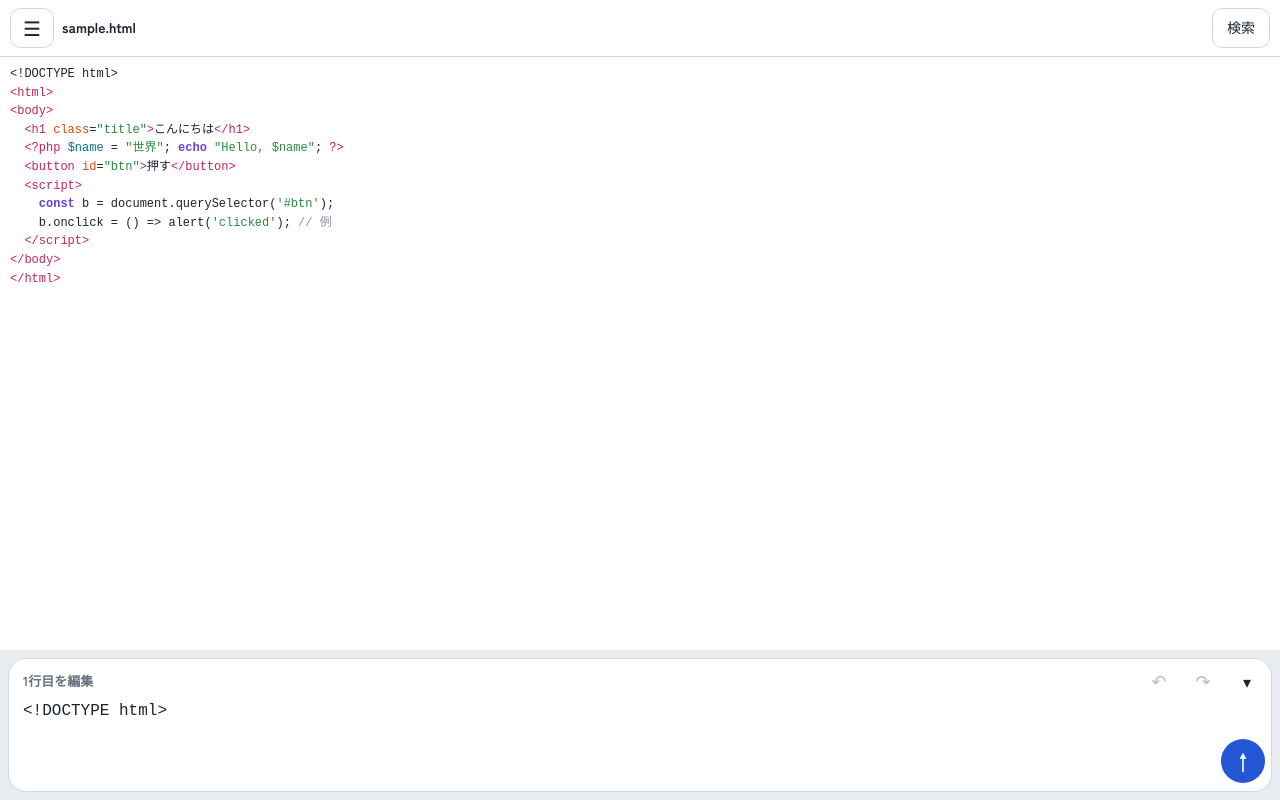
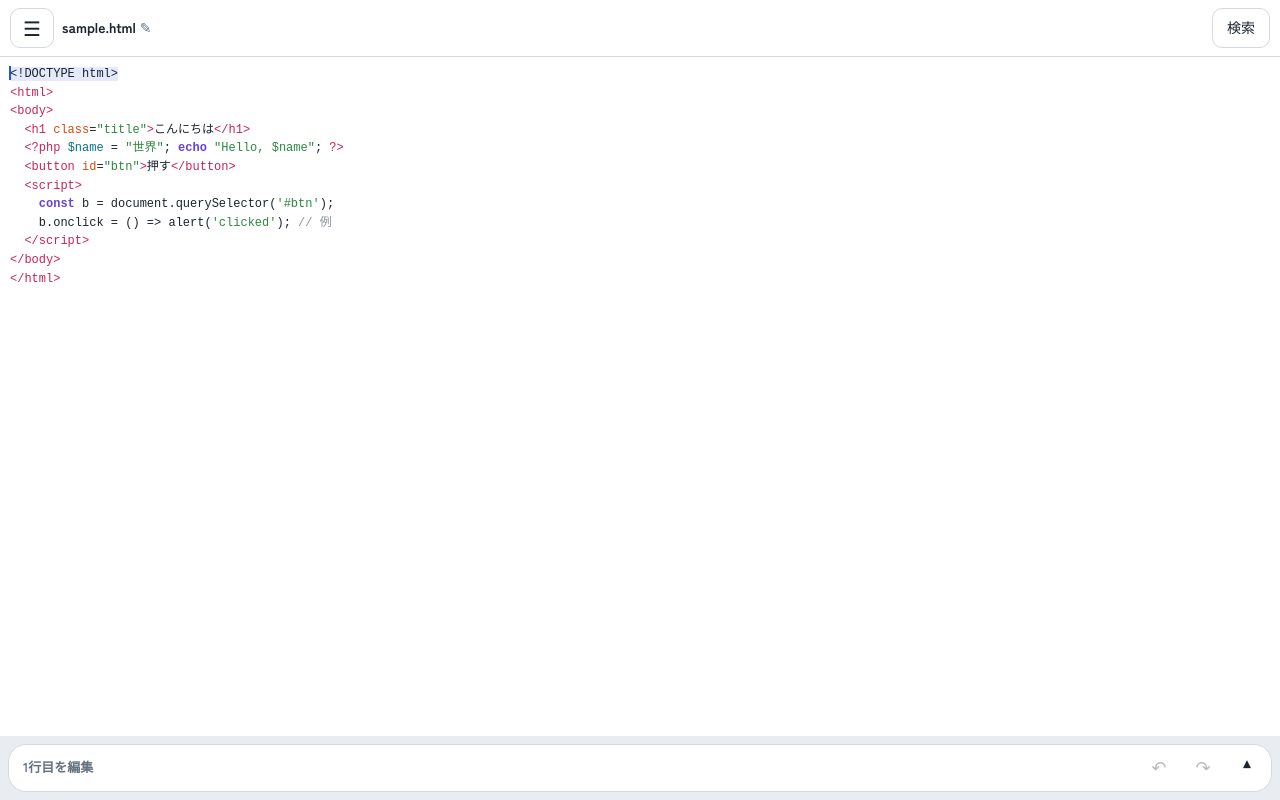
Before and after one commit to 4476barebare/tools, a plain HTML site: page editor.html in a window 1280 px wide. Drawn offline with Linux system fonts and the light colour scheme; a web font is replaced by a local one.

Commit message:
Add files via upload

```diff
--- a/editor.html
+++ b/editor.html
@@ -24,9 +24,9 @@ header{display:flex;align-items:center;gap:8px;padding:8px 10px;background:var(-
 #menu{width:44px;padding:0;font-size:20px}
 #fname{flex:1;min-width:0;white-space:nowrap;overflow:hidden;text-overflow:ellipsis;font-weight:700}
 main{position:relative;flex:1;min-height:0;background:var(--pane)}
-#mk,#hl,#ta{position:absolute;inset:0;margin:0;padding:8px 10px;border:0;font:12px/1.55 "M PLUS 1 Code",ui-monospace,monospace;white-space:pre;tab-size:2;letter-spacing:0}
-#mk,#hl{overflow:hidden;pointer-events:none;color:var(--ink)}
-#mk{color:transparent}mark{background:rgba(255,196,0,.4);color:transparent;border-radius:2px}mark.cu{background:rgba(255,140,0,.75)}
+#sc,#mk,#hl,#ta{position:absolute;inset:0;margin:0;padding:8px 10px;border:0;font:12px/1.55 "M PLUS 1 Code",ui-monospace,monospace;white-space:pre;tab-size:2;letter-spacing:0}
+#sc,#mk,#hl{overflow:hidden;pointer-events:none;color:var(--ink)}
+#sc,#mk{color:transparent}mark{background:rgba(255,196,0,.4);color:transparent;border-radius:2px}mark.cu{background:rgba(255,140,0,.75)}
 #hl code,#mk code{font:inherit}
 #hl i{font-style:normal}
 #ta{overflow:auto;resize:none;outline:0;background:transparent;color:transparent;-webkit-text-fill-color:transparent;caret-color:var(--acc)}
@@ -41,13 +41,14 @@ i.c{color:var(--c)}i.s{color:var(--s)}i.v{color:var(--v)}i.k{color:var(--k);font
 #ct{flex:1;min-width:0;height:84px;resize:none;border:0;outline:0;padding:0;background:transparent;color:var(--ink);font:16px/1.5 "M PLUS 1 Code",ui-monospace,monospace;white-space:pre;overflow:auto}
 #ct::placeholder{color:var(--mute)}
 #go{flex:none;width:44px;height:44px;border-radius:50%;border:0;background:var(--acc);color:var(--onacc);font-size:22px;font-weight:700}
-#chat.min .row{display:none}
+.rw{display:grid;grid-template-rows:1fr;transition:grid-template-rows .28s cubic-bezier(.3,.8,.3,1)}.rw>div{overflow:hidden;min-height:0;transition:opacity .2s}
+#chat.min .rw{grid-template-rows:0fr}#chat.min .rw>div{opacity:0;visibility:hidden;transition:opacity .15s,visibility 0s .28s}
 #scrim{position:absolute;inset:0;background:rgba(0,0,0,.4);opacity:0;pointer-events:none;transition:opacity .2s;z-index:5}
 #drawer{position:absolute;top:0;bottom:0;left:0;width:min(84vw,330px);background:var(--pane);border-right:1px solid var(--line);transform:translateX(-102%);transition:transform .22s;z-index:6;display:flex;flex-direction:column;padding:10px;gap:10px}
 #app.open #scrim{opacity:1;pointer-events:auto}
 #app.open #drawer{transform:none}
 .top{display:flex;gap:8px}
-#open{flex:1;background:var(--acc);color:var(--onacc);border-color:var(--acc);font-weight:700}
+#open{flex:none;background:var(--acc);color:var(--onacc);border-color:var(--acc);font-weight:700}
 h2{margin:6px 2px 0;font-size:13px;color:var(--mute)}
 #hist{flex:1;overflow:auto;display:flex;flex-direction:column;gap:4px}
 .it{display:flex;align-items:center;gap:6px;border-radius:10px;padding:2px 2px 2px 10px}
@@ -61,6 +62,22 @@ h2{margin:6px 2px 0;font-size:13px;color:var(--mute)}
 #sb{display:none;align-items:center;gap:6px;padding:6px 10px;background:var(--pane);border-bottom:1px solid var(--line)}#sb.on{display:flex}
 #q{flex:1;min-width:0;height:38px;border:1px solid var(--line);border-radius:10px;background:var(--bg);color:var(--ink);font:16px "Zen Kaku Gothic New",system-ui,sans-serif;padding:0 10px;outline:0}
 #qn{font-size:12px;color:var(--mute);min-width:40px;text-align:right}#sb .b{min-height:38px;padding:0 10px}
+#chat.hide{display:none}
+#sc code{display:block;width:max-content;min-width:100%;font:inherit}
+.sc{background:rgba(120,140,200,.16);background:color-mix(in srgb,var(--acc) 12%,transparent)}
+.cr{display:inline-block;width:0;height:0;position:relative}.cr::after{content:"";position:absolute;left:-1px;top:-.95em;height:1.2em;border-left:2px solid var(--acc);animation:bl 1s steps(2,start) infinite}
+@keyframes bl{to{visibility:hidden}}
+#chip{cursor:pointer}
+#fname{cursor:pointer}#fname::after{content:" ✎";color:var(--mute);font-weight:400}
+#open,#new,#save{min-height:42px}
+.two{display:flex;gap:8px}.two .b{flex:1}
+#rec{display:flex;flex-wrap:wrap;gap:6px}
+.rf{border:1px solid var(--line);background:transparent;border-radius:8px;padding:3px 8px;font-size:12px;color:var(--mute);max-width:100%;white-space:nowrap;overflow:hidden;text-overflow:ellipsis}
+.rf.cur{border-color:var(--acc);color:var(--acc)}
+.hi{display:flex;flex-direction:column;gap:2px;text-align:left;border:0;border-left:3px solid var(--line);background:transparent;padding:6px 8px;border-radius:0 8px 8px 0;width:100%;flex:none}
+.hi.cur{border-left-color:var(--acc);background:var(--bg)}.hi.fut{opacity:.5}
+.hh{font-size:13px;font-weight:700}.hh em{font-style:normal;color:var(--mute);font-weight:400}
+.hx{font:12px "M PLUS 1 Code",ui-monospace,monospace;color:var(--mute);white-space:nowrap;overflow:hidden;text-overflow:ellipsis}
 </style>
 </head>
 <body>
@@ -72,28 +89,31 @@ h2{margin:6px 2px 0;font-size:13px;color:var(--mute)}
   </header>
   <div id="sb"><input id="q" type="search" placeholder="キーワード" autocapitalize="off" autocorrect="off"><span id="qn"></span><button class="b" id="pv" aria-label="前へ">▲</button><button class="b" id="nx" aria-label="次へ">▼</button><button class="b" id="sx" aria-label="検索を閉じる">✕</button></div>
   <main>
+    <pre id="sc" aria-hidden="true"><code></code></pre>
     <pre id="mk" aria-hidden="true"><code></code></pre>
     <pre id="hl" aria-hidden="true"><code></code></pre>
     <textarea id="ta" readonly inputmode="none" spellcheck="false" autocapitalize="off" autocorrect="off" wrap="off" aria-label="コード（選択のみ）"></textarea>
   </main>
   <section id="chat">
     <div class="bar"><span id="chip"></span><button id="un" aria-label="元に戻す">↶</button><button id="re" aria-label="やり直す">↷</button><button id="min" aria-label="編集欄を最小化">▾</button></div>
-    <div class="row">
+    <div class="rw"><div><div class="row">
       <textarea id="ct" spellcheck="false" autocapitalize="off" autocorrect="off" wrap="off" placeholder="ここで編集して ↑ で本文に反映"></textarea>
       <button id="go" aria-label="本文に反映">↑</button>
-    </div>
+    </div></div></div>
   </section>
   <div id="scrim"></div>
   <aside id="drawer">
-    <div class="top"><button class="b" id="open">開く</button><button class="b" id="new">新規</button></div>
-    <input type="file" id="fi" hidden>
-    <h2>履歴</h2>
+    <button class="b" id="open">開く</button>
+    <div id="rec"></div>
+    <input type="file" id="fi" accept=".js,.mjs,.json,.php,.html,.htm,.css,.txt,.md,text/*" hidden>
+    <div class="two"><button class="b" id="new">新規作成</button><button class="b" id="save">保存</button></div>
+    <h2>変更履歴（タップでその時点に戻る）</h2>
     <div id="hist"></div>
   </aside>
 </div>
 <script>
 const $=s=>document.querySelector(s);
-const ta=$('#ta'),ct=$('#ct'),chip=$('#chip'),hl=$('#hl code'),pre=$('#hl'),mkp=$('#mk'),mk=$('#mk code'),app=$('#app'),chat=$('#chat');
+const ta=$('#ta'),ct=$('#ct'),chip=$('#chip'),hl=$('#hl code'),pre=$('#hl'),mkp=$('#mk'),scp=$('#sc'),scc=$('#sc code'),mk=$('#mk code'),app=$('#app'),chat=$('#chat');
 const esc=s=>s.replace(/&/g,'&amp;').replace(/</g,'&lt;').replace(/>/g,'&gt;');
 const sub=(s,re,f)=>{let o='',i=0,m;re.lastIndex=0;while((m=re.exec(s))&&m[0]){o+=esc(s.slice(i,m.index))+f(m);i=re.lastIndex}return o+esc(s.slice(i))};
 const sp=(c,s)=>'<i class="'+c+'">'+esc(s)+'</i>';
@@ -123,33 +143,45 @@ function scope(src,pos){const re=new RegExp(HTMLRE.source,'gi'),st=[];let best=n
       if(!x[1])st.push({nm,s:m.index+t.length});
       else{let k=st.length-1;while(k>=0&&st[k].nm!==nm)k--;if(k>=0){const o=st[k];st.length=k;cons(o.s,m.index,nm)}}}}
   return best}
-let H=[],cur,S={s:0,e:0},tm;
+let H=[],cur,S={s:0,e:0},tm,nameMode=false;
 try{H=JSON.parse(localStorage.getItem('ed.h')||'[]')}catch(e){}
-const persist=()=>{const w=()=>localStorage.setItem('ed.h',JSON.stringify(H.slice(0,30)));try{w()}catch(e){try{H.forEach(x=>{if(x!==cur){x.u=[x.c];x.i=0}});w()}catch(e2){}}};
+const persist=()=>{const w=()=>localStorage.setItem('ed.h',JSON.stringify(H.slice(0,30)));try{w()}catch(e){try{H.forEach(x=>{if(x!==cur){x.u=[{c:x.c}];x.i=0}});w()}catch(e2){}}};
 const fl=(b,t)=>{const o=b.textContent;b.textContent=t;setTimeout(()=>b.textContent=o,1200)};
 const SAMPLE='<!DOCTYPE html>\n<html>\n<body>\n  <h1 class="title">こんにちは</h1>\n  <?php $name = "世界"; echo "Hello, $name"; ?>\n  <button id="btn">押す</button>\n  <script>\n    const b = document.querySelector(\'#btn\');\n    b.onclick = () => alert(\'clicked\'); // 例\n  <\/script>\n</body>\n</html>\n';
-function sy(){[pre,mkp].forEach(p=>{p.scrollTop=ta.scrollTop;p.scrollLeft=ta.scrollLeft})}
-function render(){hl.innerHTML=paintAll(ta.value,cur.n)+'\n ';find();sy()}
+function sy(){[pre,mkp,scp].forEach(p=>{p.scrollTop=ta.scrollTop;p.scrollLeft=ta.scrollLeft})}
+function render(){hl.innerHTML=paintAll(ta.value,cur.n)+'\n ';find();scRender();sy()}
 function touch(){cur.c=ta.value;cur.t=Date.now();clearTimeout(tm);tm=setTimeout(()=>{H=[cur,...H.filter(x=>x.id!==cur.id)];persist();list()},500)}
-function sync(){const v=ta.value,a=ta.selectionStart,b=ta.selectionEnd;
+function sync(){nameMode=false;const v=ta.value,a=ta.selectionStart,b=ta.selectionEnd;
   if(a!==b){S={s:a,e:b};chip.textContent='選択範囲 '+(b-a)+'文字'}
   else{const r=/^(js|mjs|json|css|txt|md)$/i.test(cur.n.split('.').pop())?null:scope(v,a);
     if(r){S=r;chip.textContent='<'+r.nm+'> の中身を編集'}
     else{const ls=v.lastIndexOf('\n',a-1)+1;let le=v.indexOf('\n',a);if(le<0)le=v.length;S={s:ls,e:le};chip.textContent=v.slice(0,a).split('\n').length+'行目を編集'}}
-  ct.value=v.slice(S.s,S.e)}
-const later=()=>setTimeout(sync,0);
+  ct.value=v.slice(S.s,S.e);scRender()}
+function lineHTML(t,x0,x1,cc){const pts=[...new Set([0,t.length,x0,x1,cc].filter(x=>x>=0&&x<=t.length))].sort((a,b)=>a-b);let o='';
+  for(let i=0;i<pts.length;i++){const p=pts[i];if(p===cc)o+='<span class="cr"></span>';
+    if(i+1<pts.length){const q=pts[i+1],g=esc(t.slice(p,q));o+=(x1>x0&&p>=x0&&q<=x1)?'<span class="sc">'+g+'</span>':g}}
+  return o||' '}
+function scRender(){const v=ta.value,a=ta.selectionStart,col=a===ta.selectionEnd;let o='',ls=0;
+  v.split('\n').forEach(t=>{const le=ls+t.length,full=col&&S.s<=ls&&S.e>le;let x0=-1,x1=-1;
+    if(col&&!full){const p=Math.max(S.s,ls),q=Math.min(S.e,le);if(p<q){x0=p-ls;x1=q-ls}}
+    const cc=col&&a>=ls&&a<=le?a-ls:-1;
+    o+='<div'+(full?' class="sc"':'')+'>'+lineHTML(t,x0,x1,cc)+'</div>';ls=le+1});
+  scc.innerHTML=o}
+const later=()=>setTimeout(()=>{sync();chat.classList.toggle('min',ta.selectionStart===ta.selectionEnd)},0);
 ['keyup','pointerup','touchend','select','input','click'].forEach(e=>ta.addEventListener(e,later));
 document.addEventListener('selectionchange',()=>{if(document.activeElement===ta)later()});
 ta.addEventListener('scroll',sy);
-$('#go').onclick=()=>{const t=ct.value,v=ta.value;ta.value=v.slice(0,S.s)+t+v.slice(S.e);
+$('#go').onclick=()=>{if(nameMode){renameDoc();return}const t=ct.value,v=ta.value;ta.value=v.slice(0,S.s)+t+v.slice(S.e);
   const sel=ta.selectionStart!==ta.selectionEnd||false;
   const wasSel=chip.textContent.startsWith('選択');
   wasSel?ta.setSelectionRange(S.s,S.s+t.length):ta.setSelectionRange(S.s,S.s);
   render();commit();sync();const c=chip.textContent;chip.textContent='反映しました ✓';setTimeout(()=>{if(chip.textContent.startsWith('反映'))chip.textContent=c},1200)};
 $('#min').onclick=()=>chat.classList.toggle('min');
-function commit(){cur.u=cur.u.slice(0,cur.i+1);cur.u.push(ta.value);if(cur.u.length>50)cur.u.shift();cur.i=cur.u.length-1;touch();ur()}
+chip.onclick=()=>chat.classList.toggle('min');
+function summ(o,n,k){const a=o.split('\n'),b=n.split('\n');let p=0;while(p<a.length&&p<b.length&&a[p]===b[p])p++;let s=0;while(s<a.length-p&&s<b.length-p&&a[a.length-1-s]===b[b.length-1-s])s++;const d=a.length-p-s,ad=b.length-p-s;return{t:Date.now(),l:p+1,a:ad,d:d,x:((ad>0?b[p]:a[p])||'').trim().slice(0,40),k:k.replace(/を編集$/,'')}}
+function commit(k){const o=cur.u[cur.i].c,n=ta.value;if(o===n)return;k=k||chip.textContent;cur.u=cur.u.slice(0,cur.i+1);cur.u.push({c:n,m:summ(o,n,k)});if(cur.u.length>50)cur.u.shift();cur.i=cur.u.length-1;touch();ur();hist()}
 function ur(){$('#un').disabled=cur.i<=0;$('#re').disabled=cur.i>=cur.u.length-1}
-function jump(d){const i=cur.i+d;if(i<0||i>=cur.u.length)return;cur.i=i;const p=ta.selectionStart,st=ta.scrollTop,sl=ta.scrollLeft;ta.value=cur.u[i];const n=Math.min(p,ta.value.length);ta.setSelectionRange(n,n);render();ta.scrollTop=st;ta.scrollLeft=sl;sy();touch();sync();ur()}
+function jump(d){const i=cur.i+d;if(i<0||i>=cur.u.length)return;cur.i=i;const p=ta.selectionStart,st=ta.scrollTop,sl=ta.scrollLeft;ta.value=cur.u[i].c;const n=Math.min(p,ta.value.length);ta.setSelectionRange(n,n);render();ta.scrollTop=st;ta.scrollLeft=sl;sy();touch();sync();ur();hist()}
 $('#un').onclick=()=>jump(-1);$('#re').onclick=()=>jump(1);
 let ms=[],mi=0;const q=$('#q');
 function find(){const k=q.value.toLowerCase(),raw=ta.value,v=raw.toLowerCase();ms=[];
@@ -163,15 +195,30 @@ function step(d){if(!ms.length)return;mi=(mi+d+ms.length)%ms.length;find();const
 q.oninput=()=>{mi=0;find();step(0)};
 q.onkeydown=e=>{if(e.key==='Enter'){e.preventDefault();step(e.shiftKey?-1:1)}};
 $('#nx').onclick=()=>step(1);$('#pv').onclick=()=>step(-1);
-$('#sbtn').onclick=()=>{const s=$('#sb');s.classList.toggle('on');if(s.classList.contains('on'))q.focus();find()};
-$('#sx').onclick=()=>{$('#sb').classList.remove('on');find()};
-function setDoc(d){cur=d;if(!d.u){d.u=[d.c];d.i=0}ta.value=d.c;$('#fname').textContent=d.n;render();ta.scrollTop=0;ta.setSelectionRange(0,0);sync();list();ur()}
-function list(){const el=$('#hist');
-  el.innerHTML=H.length?H.map(x=>'<div class="it'+(x.id===cur.id?' cur':'')+'" data-id="'+x.id+'"><button class="m"><b>'+esc(x.n)+'</b><small>'+new Date(x.t).toLocaleString('ja-JP',{month:'numeric',day:'numeric',hour:'2-digit',minute:'2-digit'})+'</small></button><button class="x" aria-label="履歴から削除">✕</button></div>').join(''):'<div class="empty">開いたファイルがここに並びます</div>'}
-$('#hist').onclick=e=>{const it=e.target.closest('.it');if(!it)return;const id=+it.dataset.id;
-  if(e.target.closest('.x')){H=H.filter(x=>x.id!==id);persist();list();return}
-  const d=H.find(x=>x.id===id);if(d){setDoc(d);app.classList.remove('open')}};
+$('#sbtn').onclick=()=>{const s=$('#sb');s.classList.toggle('on');if(s.classList.contains('on'))q.focus();else{q.blur();chat.classList.remove('hide')}find()};
+$('#sx').onclick=()=>{$('#sb').classList.remove('on');q.blur();chat.classList.remove('hide');find()};
+q.addEventListener('focus',()=>chat.classList.add('hide'));
+q.addEventListener('blur',()=>chat.classList.remove('hide'));
+$('#sb').addEventListener('mousedown',e=>{if(e.target.closest('button'))e.preventDefault()});
+function setDoc(d){cur=d;if(!d.u){d.u=[{c:d.c}];d.i=0}d.u=d.u.map(x=>typeof x==='string'?{c:x}:x);if(d.i==null||d.i>=d.u.length)d.i=d.u.length-1;ta.value=d.c;nameMode=false;$('#fname').textContent=d.n;render();ta.scrollTop=0;ta.setSelectionRange(0,0);sync();list();ur();hist()}
+function list(){$('#rec').innerHTML=H.slice(0,5).map(x=>'<button class="rf'+(x.id===cur.id?' cur':'')+'" data-id="'+x.id+'">'+esc(x.n)+'</button>').join('')}
+$('#rec').onclick=e=>{const b=e.target.closest('.rf');if(!b)return;const d=H.find(x=>x.id===+b.dataset.id);if(d){setDoc(d);app.classList.remove('open')}};
+function hist(){const r=[];
+  for(let i=cur.u.length-1;i>=1;i--){const m=cur.u[i].m||{};
+    r.push('<button class="hi'+(i===cur.i?' cur':'')+(i>cur.i?' fut':'')+'" data-i="'+i+'"><span class="hh">'+esc(m.k||'変更')+(m.l?' · '+m.l+'行目':'')+' <em>+'+(m.a||0)+' −'+(m.d||0)+(m.t?' · '+new Date(m.t).toLocaleTimeString('ja-JP',{hour:'2-digit',minute:'2-digit'}):'')+'</em></span><span class="hx">'+esc(m.x||'(空行)')+'</span></button>')}
+  const base='<button class="hi'+(cur.i===0?' cur':'')+'" data-i="0"><span class="hh">開いた時点の状態</span></button>';
+  $('#hist').innerHTML=(r.length?'':'<div class="empty">↑で反映した変更がここに並びます</div>')+r.join('')+base}
+$('#hist').onclick=e=>{const b=e.target.closest('.hi');if(!b)return;jump(+b.dataset.i-cur.i);app.classList.remove('open')};
 $('#menu').onclick=()=>app.classList.add('open');
+$('#fname').onclick=()=>{nameMode=true;chip.textContent='ファイル名を編集';ct.value=cur.n;chat.classList.remove('min');ct.focus();ct.select()};
+function renameDoc(){const n=ct.value.replace(/\s+/g,' ').trim();if(!n)return;cur.n=n;$('#fname').textContent=n;render();touch();sync();chip.textContent='名前を変更しました ✓';setTimeout(()=>{if(chip.textContent.startsWith('名前'))sync()},1200)}
+$('#save').onclick=async e=>{const b=e.currentTarget;if(!ta.value){fl(b,'中身が空です');return}
+  try{const dl=await window.claude.use('downloads');if(!dl)throw{code:'unavailable'};let fn=cur.n;
+    try{await dl.save({filename:fn,data:ta.value})}
+    catch(x){if(x&&x.code==='rejected_extension'){fn=cur.n+'.txt';await dl.save({filename:fn,data:ta.value})}else throw x}
+    fl(b,fn===cur.n?'保存しました':'.txt を付けて保存')}
+  catch(x){if(x&&x.code==='declined')return;
+    try{await navigator.clipboard.writeText(ta.value);fl(b,'保存不可のためコピー')}catch(y){fl(b,'保存できません')}}};
 $('#scrim').onclick=()=>app.classList.remove('open');
 $('#open').onclick=()=>$('#fi').click();
 $('#new').onclick=()=>{setDoc({id:Date.now(),n:'名称未設定.html',c:'',t:Date.now()});app.classList.remove('open')};
@@ -180,7 +227,7 @@ $('#fi').onchange=e=>{const f=e.target.files[0];if(!f)return;const r=new FileRea
   r.readAsText(f);e.target.value=''};
 const vv=window.visualViewport;if(vv){const f=()=>{document.documentElement.style.height=vv.height+'px';window.scrollTo(0,0)};vv.addEventListener('resize',f)}
 if(!H.length){H=[{id:Date.now(),n:'sample.html',c:SAMPLE,t:Date.now()}];persist()}
-setDoc(H[0]);
+setDoc(H[0]);chat.classList.add('min');
 </script>
 </body>
 </html>
```
